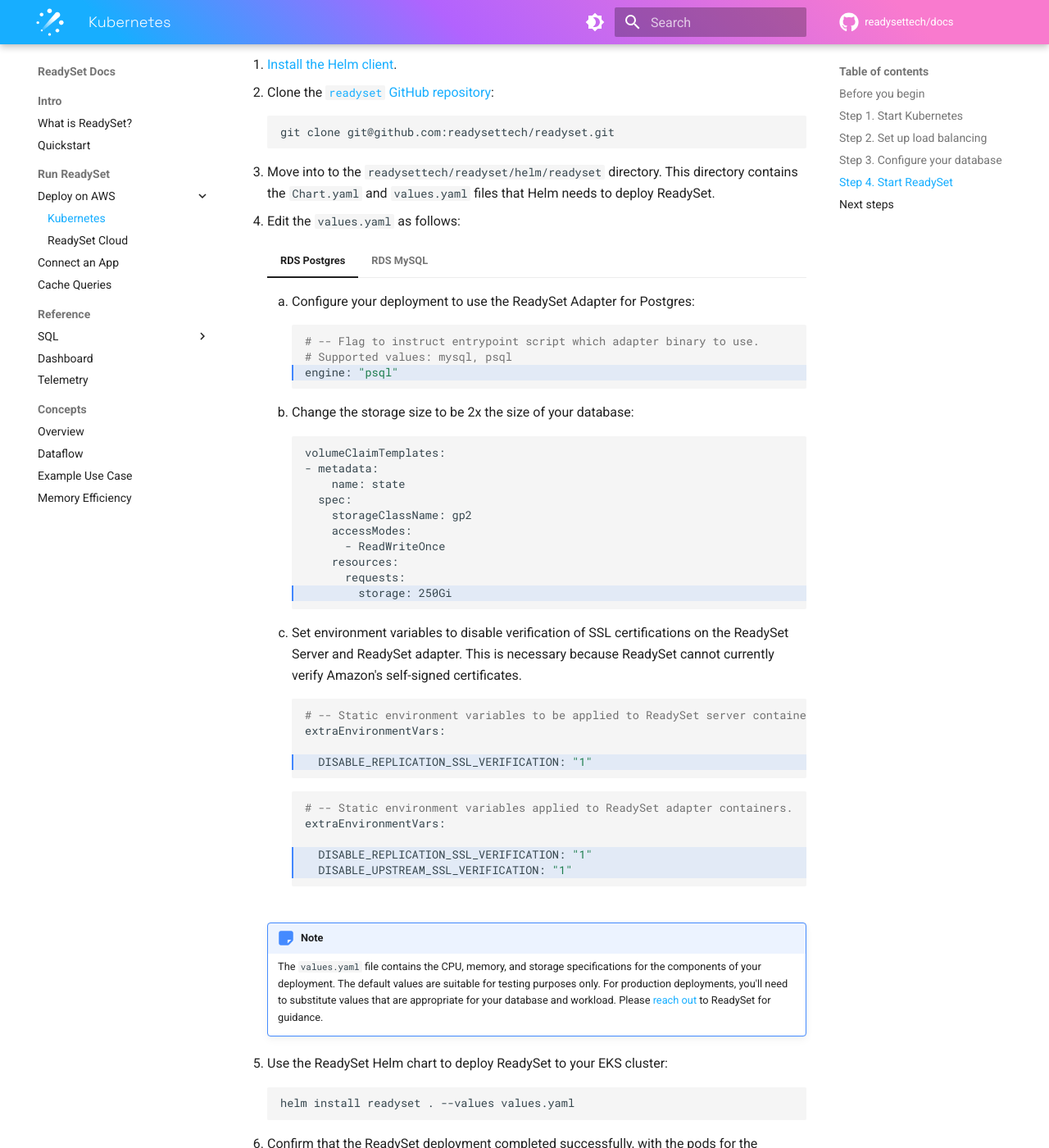
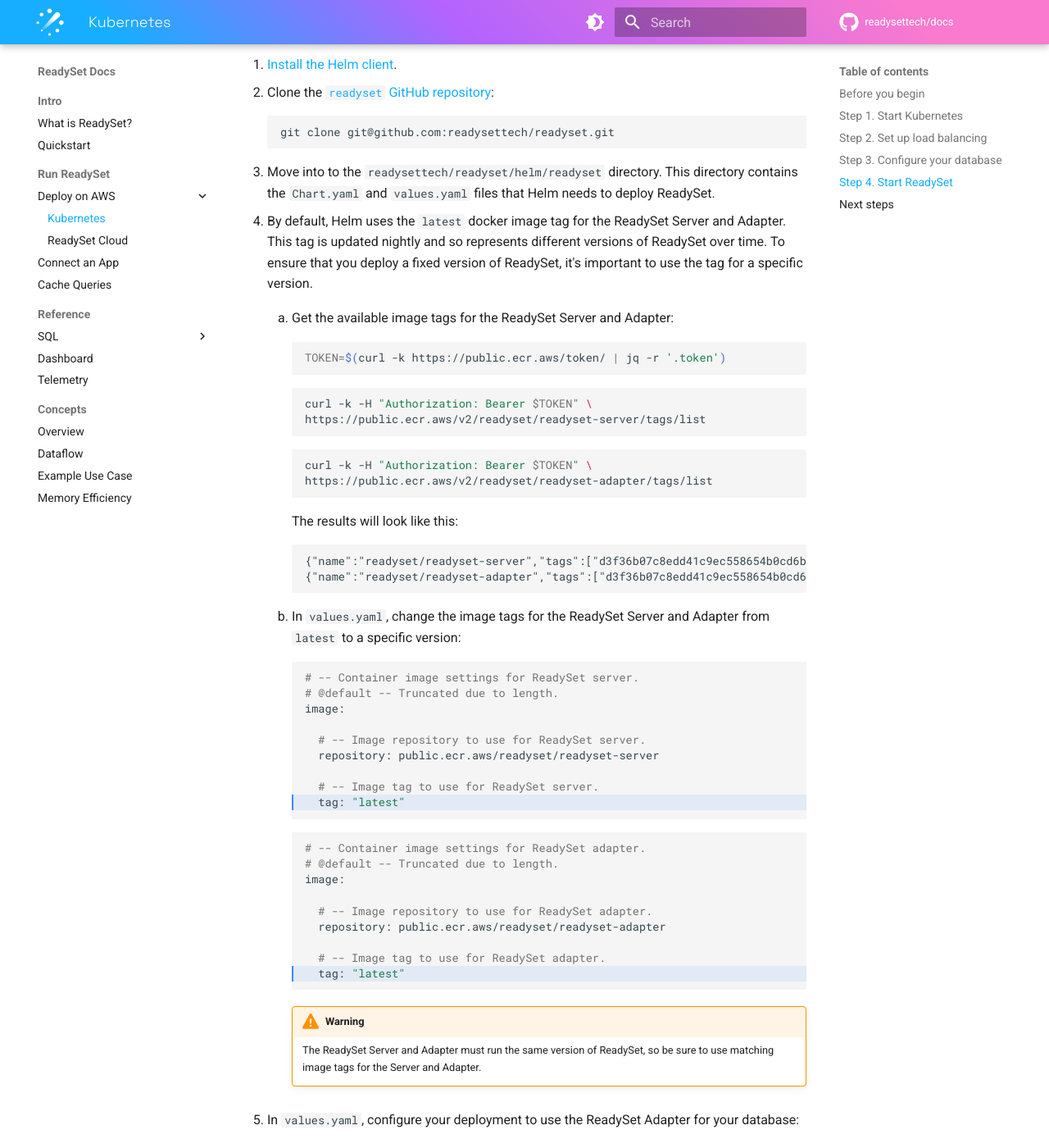
Before and after one commit to readysettech/docs-old, an MkDocs documentation site: the page built from docs/guides/deploy-readyset-kubernetes.md, in a window 1280 px wide and 1400 px high, scrolled down 6164 px. Shown: the whole window at 82% size. Built offline with MkDocs 1.6.1 and Material for MkDocs 9.7.7, drawn with Linux system fonts in a browser that asks for light colours; comment, search, counter and statistics services are not loaded; some of the changed text lies outside the part shown.

Commit message:
Update helm tutorial to use pinned docker images

````diff
--- a/docs/guides/deploy-readyset-kubernetes.md
+++ b/docs/guides/deploy-readyset-kubernetes.md
@@ -491,103 +491,122 @@
 
 3. Move into to the `readysettech/readyset/helm/readyset` directory. This directory contains the `Chart.yaml` and `values.yaml` files that Helm needs to deploy ReadySet.
 
-4. Edit the `values.yaml` as follows:
+4. By default, Helm uses the `latest` docker image tag for the ReadySet Server and Adapter. This tag is updated nightly and so represents different versions of ReadySet over time. To ensure that you deploy a fixed version of ReadySet, it's important to use the tag for a specific version.
+
+    1. Get the available image tags for the ReadySet Server and Adapter:
+
+        ``` sh
+        TOKEN=$(curl -k https://public.ecr.aws/token/ | jq -r '.token')
+        ```
+
+        ``` sh
+        curl -k -H "Authorization: Bearer $TOKEN" \
+        https://public.ecr.aws/v2/readyset/readyset-server/tags/list
+        ```
+
+        ``` sh
+        curl -k -H "Authorization: Bearer $TOKEN" \
+        https://public.ecr.aws/v2/readyset/readyset-adapter/tags/list
+        ```
+
+        The results will look like this:
+
+        ``` {.text .no-copy}
+        {"name":"readyset/readyset-server","tags":["d3f36b07c8edd41c9ec558654b0cd6b1998eee61","latest"]}
+        {"name":"readyset/readyset-adapter","tags":["d3f36b07c8edd41c9ec558654b0cd6b1998eee61","latest"]}
+        ```
+
+    2. In `values.yaml`, change the image tags for the ReadySet Server and Adapter from `latest` to a specific version:
+
+        ``` sh hl_lines="9"
+        # -- Container image settings for ReadySet server.
+        # @default -- Truncated due to length.
+        image:
+
+          # -- Image repository to use for ReadySet server.
+          repository: public.ecr.aws/readyset/readyset-server
+
+          # -- Image tag to use for ReadySet server.
+          tag: "latest"
+        ```
+
+        ``` sh hl_lines="9"
+        # -- Container image settings for ReadySet adapter.
+        # @default -- Truncated due to length.
+        image:
+
+          # -- Image repository to use for ReadySet adapter.
+          repository: public.ecr.aws/readyset/readyset-adapter
+
+          # -- Image tag to use for ReadySet adapter.
+          tag: "latest"
+        ```
+
+        !!! warning
+
+            The ReadySet Server and Adapter must run the same version of ReadySet, so be sure to use matching image tags for the Server and Adapter.
+
+5. In `values.yaml`, configure your deployment to use the ReadySet Adapter for your database:
 
     === "RDS Postgres"
 
-        1. Configure your deployment to use the ReadySet Adapter for Postgres:
-
-            ```  sh hl_lines="3"
-            # -- Flag to instruct entrypoint script which adapter binary to use.
-            # Supported values: mysql, psql
-            engine: "psql"
-            ```
-
-        2. Change the storage size to be 2x the size of your database:
-
-            ``` sh hl_lines="10"
-            volumeClaimTemplates:
-            - metadata:
-                name: state
-              spec:
-                storageClassName: gp2
-                accessModes:
-                  - ReadWriteOnce
-                resources:
-                  requests:
-                    storage: 250Gi
-            ```
-
-        3. Set environment variables to disable verification of SSL certifications on the ReadySet Server and ReadySet adapter. This is necessary because ReadySet cannot currently verify Amazon's self-signed certificates.
-
-            ``` sh hl_lines="4"
-            # -- Static environment variables to be applied to ReadySet server containers.
-            extraEnvironmentVars:
-
-              DISABLE_REPLICATION_SSL_VERIFICATION: "1"
-            ```
-
-            ``` sh hl_lines="4-5"
-            # -- Static environment variables applied to ReadySet adapter containers.
-            extraEnvironmentVars:
-
-              DISABLE_REPLICATION_SSL_VERIFICATION: "1"
-              DISABLE_UPSTREAM_SSL_VERIFICATION: "1"
-            ```
+        ```  sh hl_lines="3"
+        # -- Flag to instruct entrypoint script which adapter binary to use.
+        # Supported values: mysql, psql
+        engine: "psql"
+        ```
 
     === "RDS MySQL"
 
-        1. Configure your deployment to use the ReadySet Adapter for MySQL:
+        ```  sh hl_lines="3"
+        # -- Flag to instruct entrypoint script which adapter binary to use.
+        # Supported values: mysql, psql
+        engine: "mysql"
+        ```
 
-            ```  sh hl_lines="3"
-            # -- Flag to instruct entrypoint script which adapter binary to use.
-            # Supported values: mysql, psql
-            engine: "mysql"
-            ```
+6. In `values.yaml`, change the storage size to be 2x the size of your database:
 
-        2. Change the storage size to be 2x the size of your database:
-
-            ``` sh hl_lines="10"
-            volumeClaimTemplates:
-            - metadata:
-                name: state
-              spec:
-                storageClassName: gp2
-                accessModes:
-                  - ReadWriteOnce
-                resources:
-                  requests:
-                    storage: 250Gi
-            ```
-
-        3. Set environment variables to disable verification of SSL certifications on the ReadySet Server and ReadySet adapter. This is necessary because ReadySet cannot currently verify Amazon's self-signed certificates.
-
-            ``` sh hl_lines="4"
-            # -- Static environment variables to be applied to ReadySet server containers.
-            extraEnvironmentVars:
-
-              DISABLE_REPLICATION_SSL_VERIFICATION: "1"
-            ```
-
-            ``` sh hl_lines="4-5"
-            # -- Static environment variables applied to ReadySet adapter containers.
-            extraEnvironmentVars:
-
-              DISABLE_REPLICATION_SSL_VERIFICATION: "1"
-              DISABLE_UPSTREAM_SSL_VERIFICATION: "1"
-            ```
+    ``` sh hl_lines="10"
+    volumeClaimTemplates:
+    - metadata:
+        name: state
+      spec:
+        storageClassName: gp2
+        accessModes:
+          - ReadWriteOnce
+        resources:
+          requests:
+            storage: 250Gi
+    ```
 
     !!! note
 
         The `values.yaml` file contains the CPU, memory, and storage specifications for the components of your deployment. The default values are suitable for testing purposes only. For production deployments, you'll need to substitute values that are appropriate for your database and workload. Please [reach out](mailto:info@readyset.io) to ReadySet for guidance.
 
-5. Use the ReadySet Helm chart to deploy ReadySet to your EKS cluster:
+7. In `values.yaml`, set environment variables to disable verification of SSL certifications on the ReadySet Server and ReadySet adapter. This is necessary because ReadySet cannot currently verify Amazon's self-signed certificates.
+
+    ``` sh hl_lines="4"
+    # -- Static environment variables to be applied to ReadySet server containers.
+    extraEnvironmentVars:
+
+      DISABLE_REPLICATION_SSL_VERIFICATION: "1"
+    ```
+
+    ``` sh hl_lines="4-5"
+    # -- Static environment variables applied to ReadySet adapter containers.
+    extraEnvironmentVars:
+
+      DISABLE_REPLICATION_SSL_VERIFICATION: "1"
+      DISABLE_UPSTREAM_SSL_VERIFICATION: "1"
+    ```
+
+8. Use the ReadySet Helm chart to deploy ReadySet to your EKS cluster:
 
     ``` sh
     helm install readyset . --values values.yaml
     ```
 
-6. Confirm that the ReadySet deployment completed successfully, with the pods for the ReadySet Adapter, ReadySet Server, and Consul showing `Running` under `STATUS`:
+9. Confirm that the ReadySet deployment completed successfully, with the pods for the ReadySet Adapter, ReadySet Server, and Consul showing `Running` under `STATUS`:
 
     ``` sh
     kubectl get pods -o wide
````
Also changed, not shown: other parts of docs/guides/deploy-readyset-kubernetes.md (+5 -5 lines).
